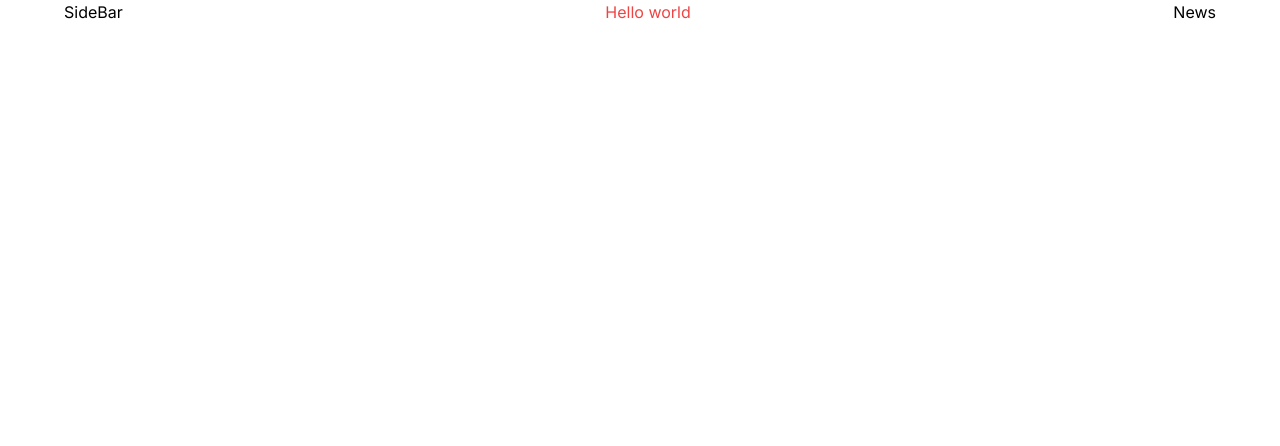
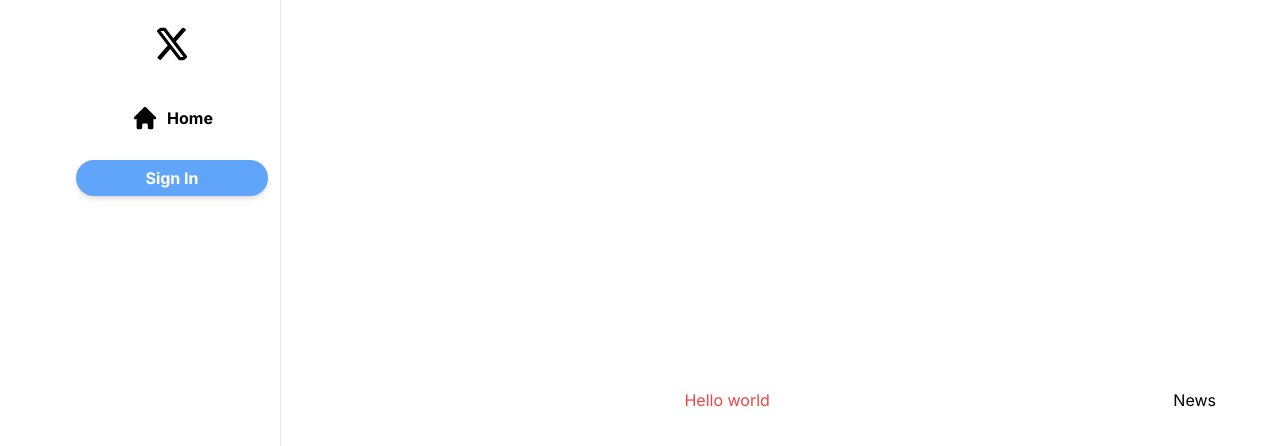
Before and after one commit to maximedoaw/X-clone, a Next.js app: page / in a window 1280 px wide. Shown: the top 446 px of the page. Built offline with nearby package versions, Linux system fonts and the light colour scheme.

Commit message:
modify SideBar  component

```diff
--- a/app/components/SideBar.jsx
+++ b/app/components/SideBar.jsx
@@ -1,8 +1,31 @@
+import Link from "next/link";
+import { FaXTwitter } from "react-icons/fa6";
+import { HiHome } from "react-icons/hi";
 
 function SideBar() {
   return (
-    <div>
-      SideBar
+    <div className="flex flex-col gap-4 p-3 items-center">
+        <Link href="/">
+          <FaXTwitter className="w-16 h-16 cursor-pointer
+            p-3 hover:bg-gray-100 rounded-full
+            transition-all duration-200"
+          />
+        </Link>
+        <Link href="/" className="flex items-center p-3
+        hover:bg-gray-100 rounded-full transition-all
+        duration-200 gap-2 w-fit">
+          <HiHome className="w-7 h-7"
+          />
+          <span className="font-bold hidden xl:inline">
+            Home
+         </span>
+        </Link>
+        <button className="bg-blue-400 text-white font-bold
+        rounded-full  hover:brightness-110
+        transition-all duration-200 w-48 h-9 shadow-md
+        hidden xl:inline">
+            Sign In
+        </button>
     </div>
   )
 }
--- a/app/layout.jsx
+++ b/app/layout.jsx
@@ -15,10 +15,10 @@
     <html lang="en">
       <body className={inter.className}>
         <div className="flex justify-between items-center max-w-6xl mx-auto">
-          <div>
+          <div className="hidden sm:inline border-r h-screen">
             <SideBar />
           </div>
-          <div>{children}</div>
+          <div className="sticky">{children}</div>
           <div>
             <News />
           </div>
```
Also changed, not shown: package.json (+5 -4 lines), 1 other file (tests, documents, lock files or other folders).
